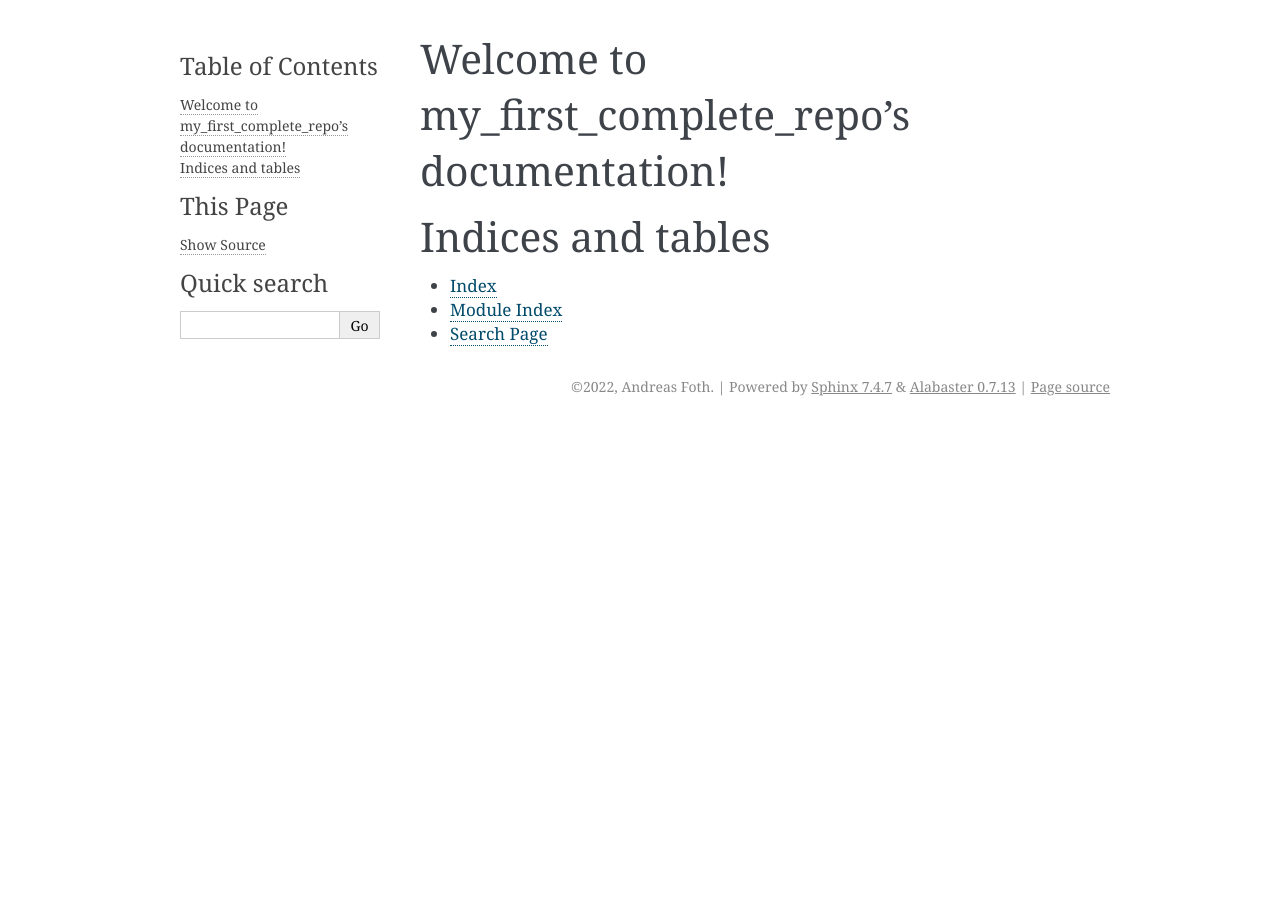
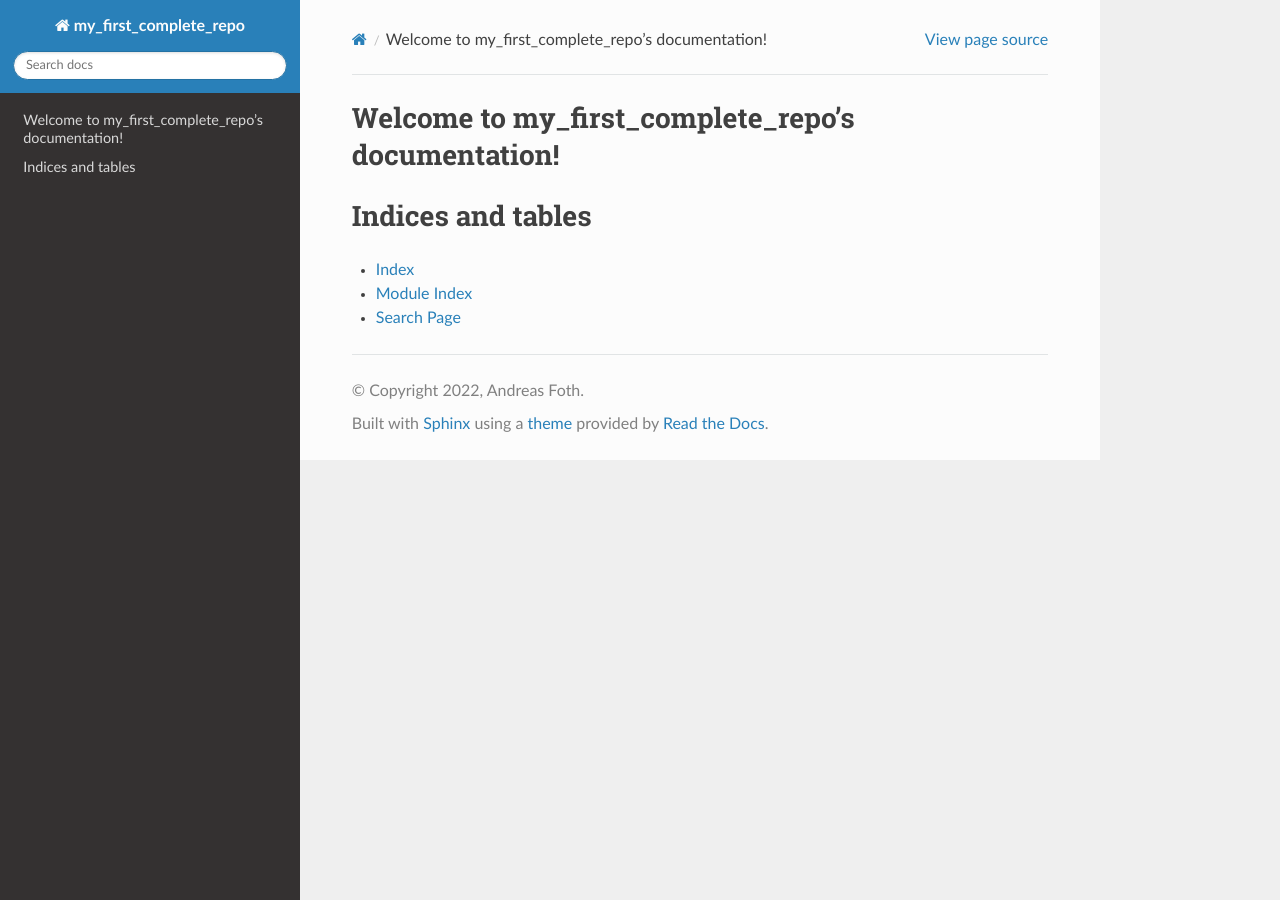
Before and after one commit to WillyWallace/my_first_complete_repo, a Sphinx documentation site: the page built from docs/source/index.rst, in a window 1280 px wide. Built offline with Sphinx 7.4.7 and the Read the Docs theme 2.0.0, drawn with Linux system fonts in a browser that asks for light colours; some of the changed lines change nothing that is shown.

Commit message:
Update conf.py

```diff
--- a/docs/source/conf.py
+++ b/docs/source/conf.py
@@ -31,15 +31,52 @@ release = '0.1'
 # extensions coming with Sphinx (named 'sphinx.ext.*') or your custom
 # ones.
 extensions = [
+    # 'sphinx.ext.autodoc',
+    'sphinx.ext.doctest',
+    'sphinx.ext.intersphinx',
+    'sphinx.ext.todo',
+    'sphinx.ext.coverage',
+    'sphinx.ext.mathjax',
+    'sphinx.ext.viewcode',
+    'sphinx.ext.napoleon',
+    # 'nbsphinx',
+    'autoapi.extension'
+]
+
+autoapi_type = 'python'
+autoapi_dirs = [
+    '../../src/pamtra2',
+    '../../libs/meteo_si/meteo_si',
+    '../../libs/pamgasabs/pamgasabs',
+    '../../libs/pyPamtraRadarMoments/pyPamtraRadarMoments',
+    '../../libs/pyPamtraRadarSimulator/pyPamtraRadarSimulator',
+    '../../libs/refractiveIndex/refractiveIndex',
+    '../../libs/singleScattering/singleScattering',
 ]
 
 # Add any paths that contain templates here, relative to this directory.
 templates_path = ['_templates']
 
+# The suffix(es) of source filenames.
+# You can specify multiple suffix as a list of string:
+#
+# source_suffix = ['.rst', '.md']
+source_suffix = '.rst'
+
+# The master toctree document.
+master_doc = 'index'
+
+# The language for content autogenerated by Sphinx. Refer to documentation
+# for a list of supported languages.
+#
+# This is also used if you do content translation via gettext catalogs.
+# Usually you set "language" from the command line for these cases.
+language = None
+
 # List of patterns, relative to source directory, that match files and
 # directories to ignore when looking for source files.
-# This pattern also affects html_static_path and html_extra_path.
-exclude_patterns = []
+# This pattern also affects html_static_path and html_extra_path .
+exclude_patterns = ['_build', '**.ipynb_checkpoints']
 
 
 # -- Options for HTML output -------------------------------------------------
@@ -47,7 +84,7 @@ exclude_patterns = []
 # The theme to use for HTML and HTML Help pages.  See the documentation for
 # a list of builtin themes.
 #
-html_theme = 'alabaster'
+html_theme = 'sphinx_rtd_theme'
 
 # Add any paths that contain custom static files (such as style sheets) here,
 # relative to this directory. They are copied after the builtin static files,
```
